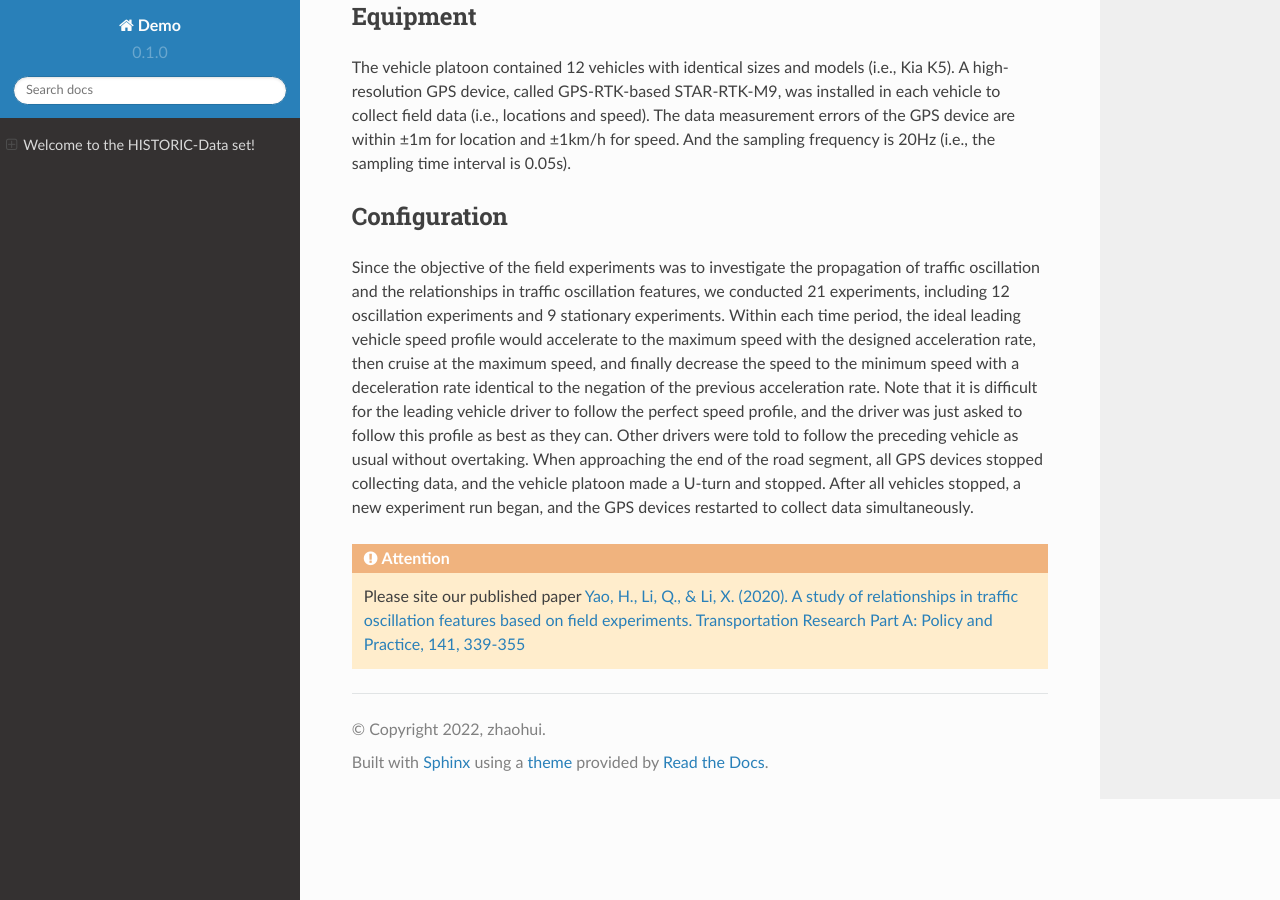
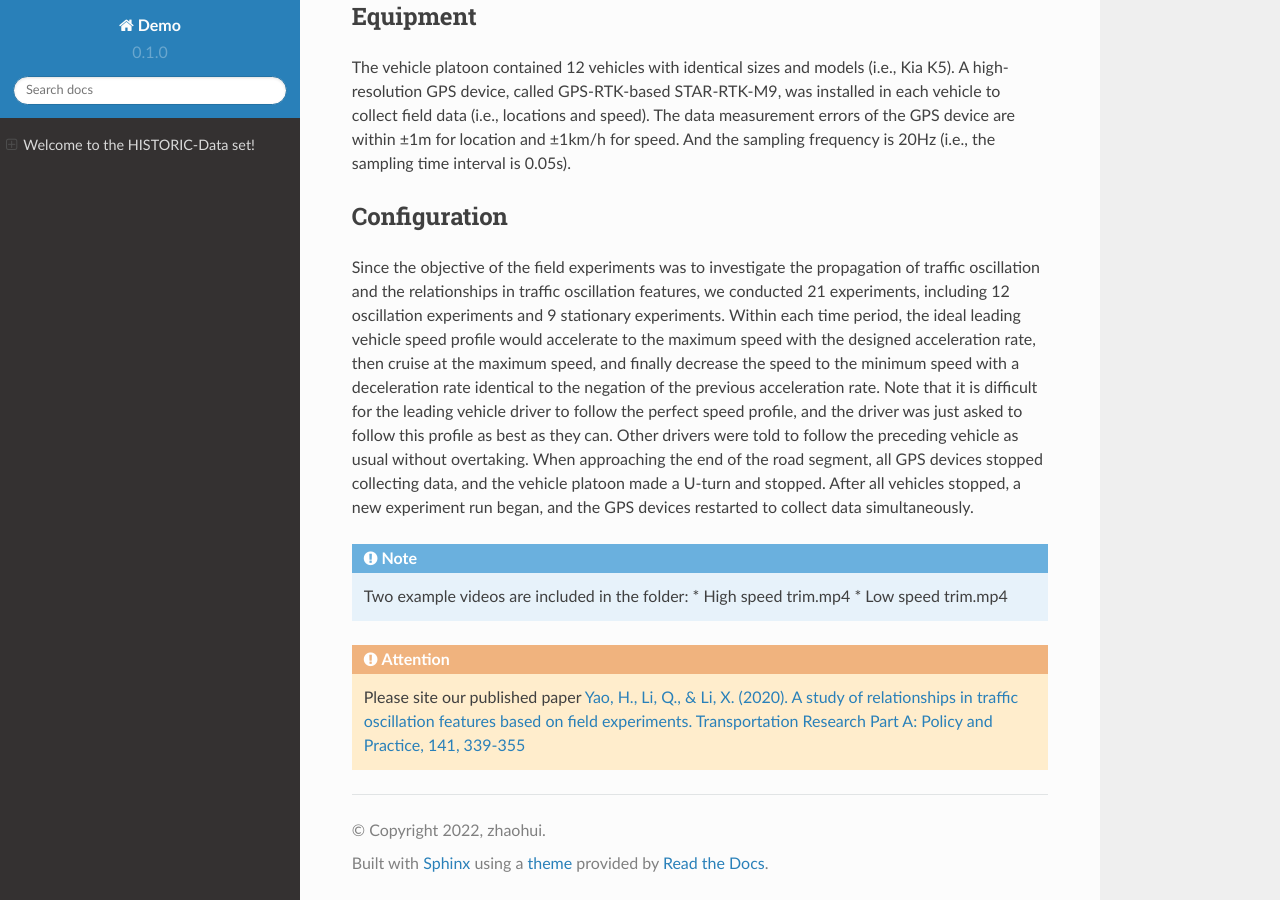
Before and after one commit to CATS-Lab/Filed-experiment-data-HISTORIC_data, a Sphinx documentation site: the page built from docs/source/index.rst, in a window 1280 px wide and 900 px high, scrolled down 656 px. Built offline with Sphinx 7.4.7 and the Read the Docs theme 2.0.0, drawn with Linux system fonts in a browser that asks for light colours.

Commit message:
update docs

```diff
--- a/docs/source/index.rst
+++ b/docs/source/index.rst
@@ -19,6 +19,12 @@ Configuration
 ---------------------
 Since the objective of the field experiments was to investigate the propagation of traffic oscillation and the relationships in traffic oscillation features, we conducted 21 experiments, including 12 oscillation experiments and 9 stationary experiments. Within each time period, the ideal leading vehicle speed profile would accelerate to the maximum speed with the designed acceleration rate, then cruise at the maximum speed, and finally decrease the speed to the minimum speed with a deceleration rate identical to the negation of the previous acceleration rate. Note that it is difficult for the leading vehicle driver to follow the perfect speed profile, and the driver was just asked to follow this profile as best as they can. Other drivers were told to follow the preceding vehicle as usual without overtaking. When approaching the end of the road segment, all GPS devices stopped collecting data, and the vehicle platoon made a U-turn and stopped. After all vehicles stopped, a new experiment run began, and the GPS devices restarted to collect data simultaneously.
 
+.. note::
+
+   Two example videos are included in the folder:
+   * High speed trim.mp4
+   * Low speed trim.mp4
+
 .. attention::
 
    Please site our published paper
```
Also changed, not shown: 2 other files.
